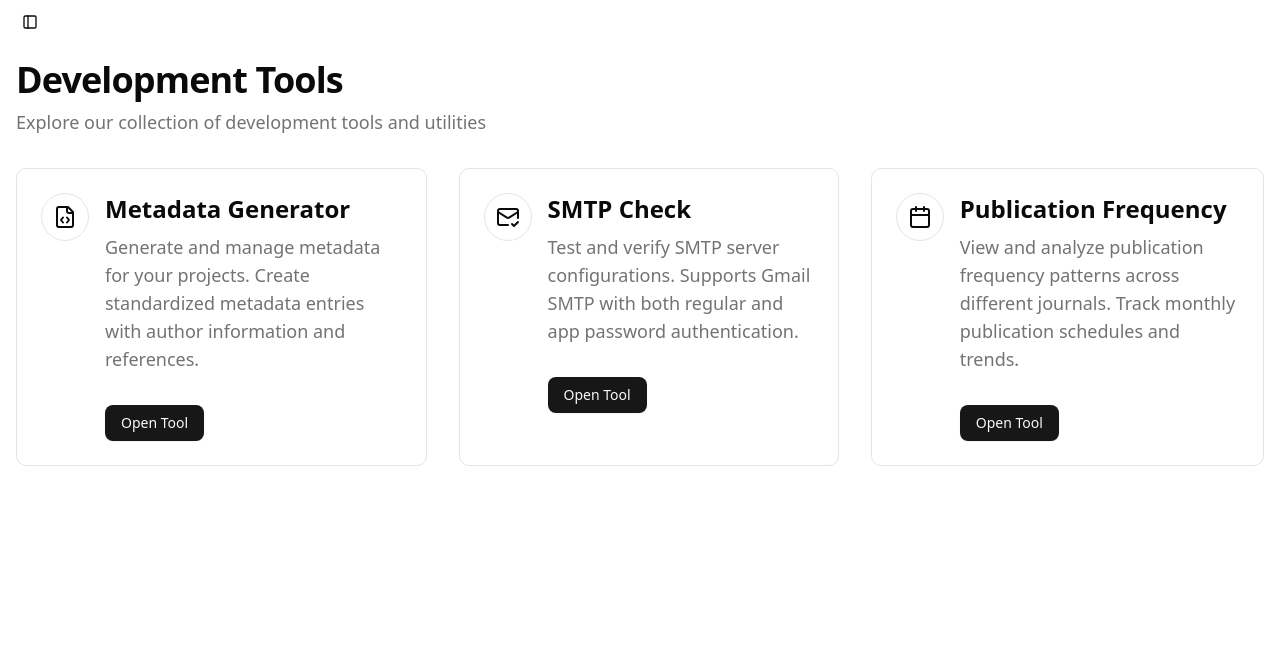
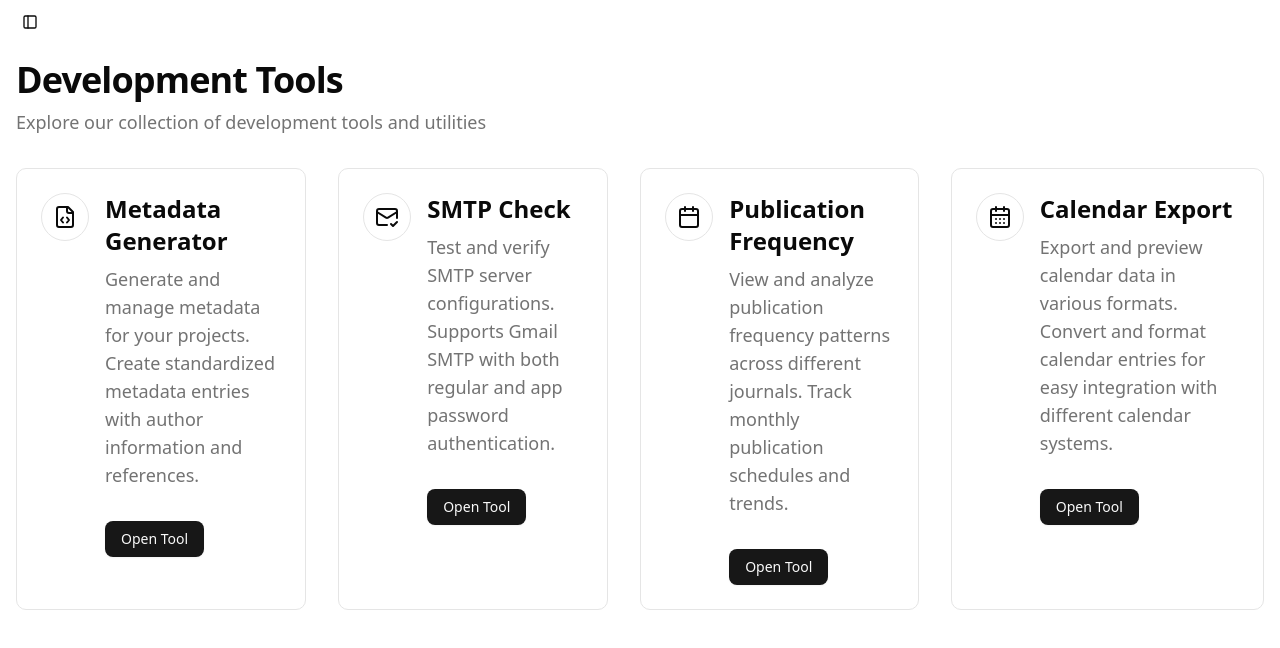
Before and after one commit to holedev/tools-support-jos, a Next.js app: page /tools in a window 1280 px wide. Shown: the top 648 px of the page. Built offline with nearby package versions, Linux system fonts and the light colour scheme.

Commit message:
chore: add calendar export tool to sidebar & list tool

```diff
--- a/app/tools/page.client.tsx
+++ b/app/tools/page.client.tsx
@@ -1,7 +1,7 @@
 "use client";
 
 import { Button } from "@/components/ui/button";
-import { Calendar, FileCode, MailCheck } from "lucide-react";
+import { Calendar, CalendarDays, FileCode, MailCheck } from "lucide-react";
 import Link from "next/link";
 
 const tools = [
@@ -25,6 +25,13 @@ const tools = [
       "View and analyze publication frequency patterns across different journals. Track monthly publication schedules and trends.",
     icon: <Calendar className='h-6 w-6' />,
     href: "/tools/publication"
+  },
+  {
+    name: "Calendar Export",
+    description:
+      "Export and preview calendar data in various formats. Convert and format calendar entries for easy integration with different calendar systems.",
+    icon: <CalendarDays className='h-6 w-6' />,
+    href: "/tools/calendar-export"
   }
 ];
 
--- a/components/app-sidebar.tsx
+++ b/components/app-sidebar.tsx
@@ -1,4 +1,4 @@
-import { CalendarIcon, ChevronDownIcon, FileTextIcon, MailCheckIcon } from "lucide-react";
+import { CalendarDaysIcon, CalendarIcon, ChevronDownIcon, FileTextIcon, MailCheckIcon } from "lucide-react";
 
 import {
   Sidebar,
@@ -32,6 +32,11 @@ const items = [
     title: "Publication",
     url: "/tools/publication",
     icon: CalendarIcon
+  },
+  {
+    title: "Calendar Export",
+    url: "/tools/calendar-export",
+    icon: CalendarDaysIcon
   }
 ];
 
```
